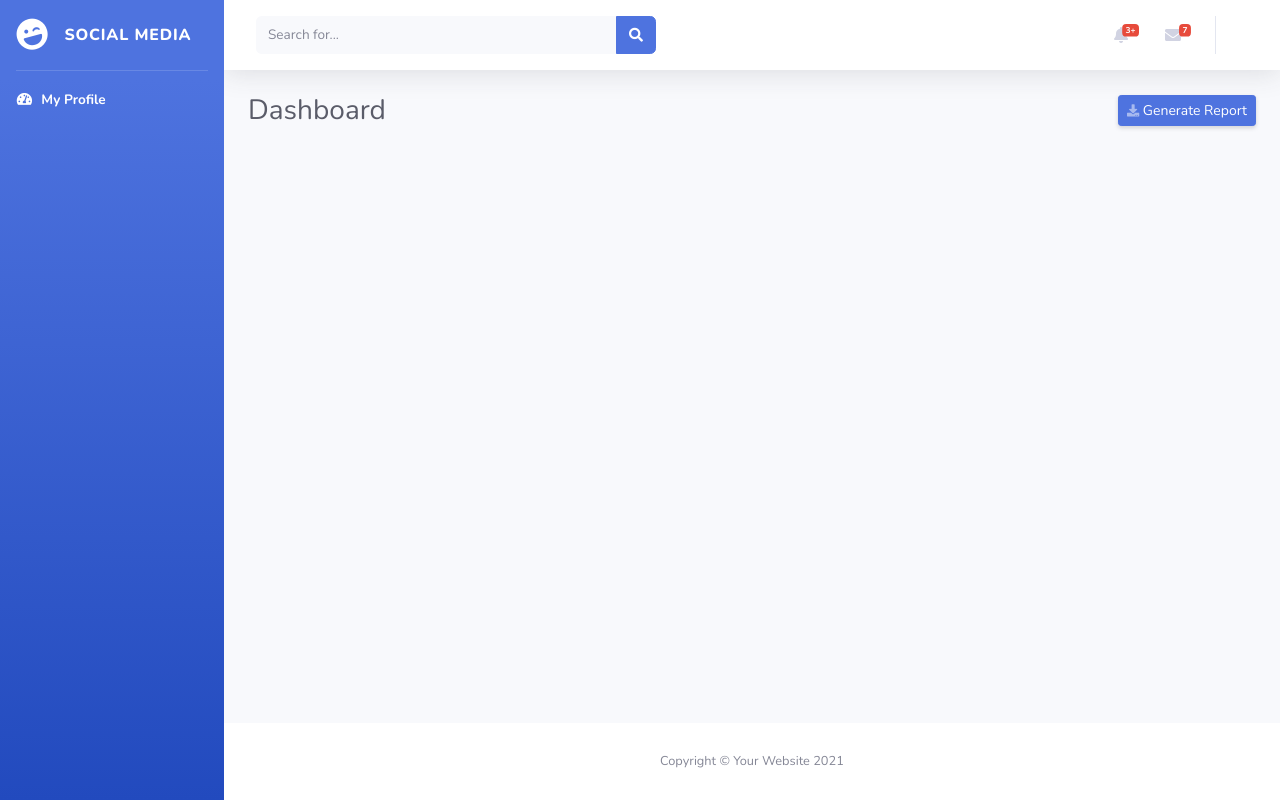
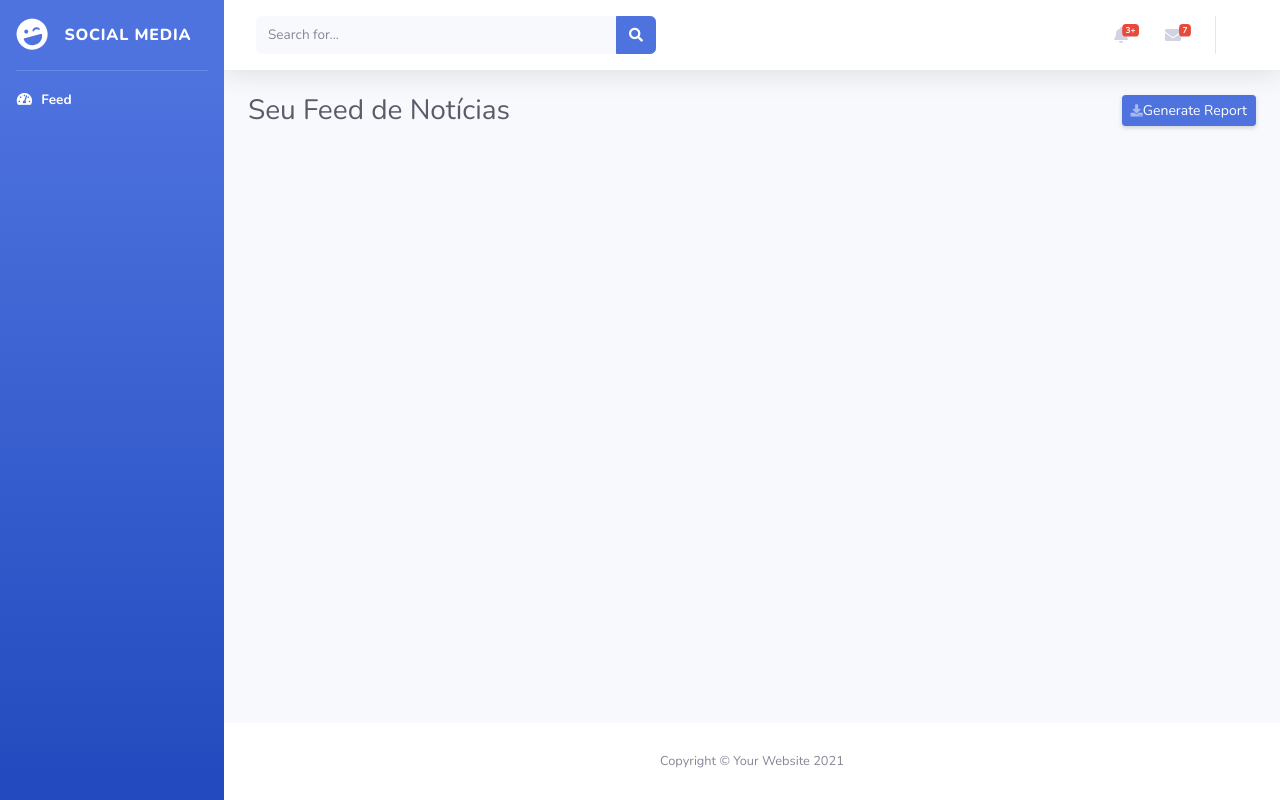
Before and after one commit to israelwerther/socialmedia, a Django app: template socialmedia/core/templates/core/index.html in a window 1280 px wide. Run offline with Django 3.2, Linux system fonts and the light colour scheme; the template is opened without the code that fills it, so the values that code supplies are empty; some libraries are stand-ins or nearby versions.

Commit message:
chore: few adjustments

```diff
--- a/socialmedia/core/templates/core/base.html
+++ b/socialmedia/core/templates/core/base.html
@@ -47,7 +47,7 @@
             <li class="nav-item active">
                 <a class="nav-link" href="#">
                     <i class="fas fa-fw fa-tachometer-alt"></i>
-                    <span>My Profile</span>
+                    <span>Feed</span>
                 </a>
             </li>
 
--- a/socialmedia/core/templates/core/index.html
+++ b/socialmedia/core/templates/core/index.html
@@ -5,9 +5,10 @@
 {% block content %}
 <!-- Page Heading -->
 <div class="d-sm-flex align-items-center justify-content-between mb-4">
-    <h1 class="h3 mb-0 text-gray-800">Dashboard</h1>
-    <a href="#" class="d-none d-sm-inline-block btn btn-sm btn-primary shadow-sm"><i
-            class="fas fa-download fa-sm text-white-50"></i> Generate Report</a>
+    <h1 class="h3 mb-0 text-gray-800">Seu Feed de Notícias</h1>
+    <a href="#" class="d-none d-sm-inline-block btn btn-sm btn-primary shadow-sm">
+        <i class="fas fa-download fa-sm text-white-50"></i>Generate Report
+    </a>
 </div>
 
 <!-- Content Row -->
@@ -16,9 +17,4 @@
 </div>
 {% endblock content %}
 
-{% block js %}
-
-
-
-
-{% endblock js %}
+{% block js %}{% endblock js %}
```
